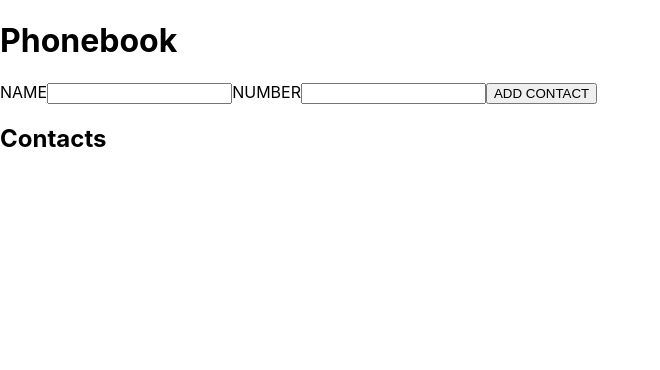
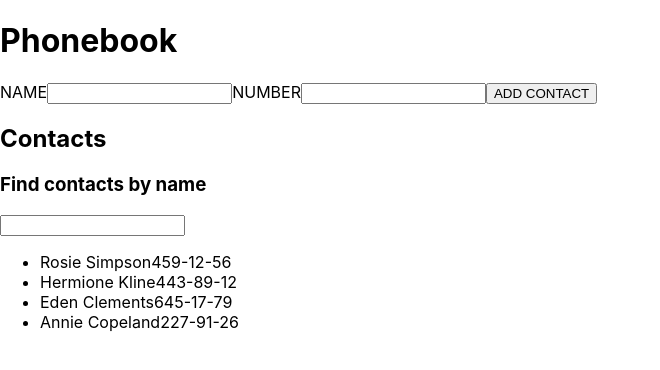
Before and after one commit to ViktoriiaKN/goit-react-hw-02-phonebook, a React (Create React App) app: page / in a window 1280 px wide. Shown: the top 370 px of the page, without its empty margins (0-660 px from the left). Built offline with nearby package versions, Linux system fonts and the light colour scheme.

Commit message:
Працює фільтр

```diff
--- a/src/components/App.jsx
+++ b/src/components/App.jsx
@@ -2,7 +2,17 @@ import { nanoid } from 'nanoid';
 import { Component } from 'react';
 
 export class App extends Component {
-  state = { contacts: [], name: '', filter: '', number: '' };
+  state = {
+    contacts: [
+      { id: 'id-1', name: 'Rosie Simpson', number: '459-12-56' },
+      { id: 'id-2', name: 'Hermione Kline', number: '443-89-12' },
+      { id: 'id-3', name: 'Eden Clements', number: '645-17-79' },
+      { id: 'id-4', name: 'Annie Copeland', number: '227-91-26' },
+    ],
+    name: '',
+    filter: '',
+    number: '',
+  };
 
   handleChange = evt => {
     this.setState({
@@ -35,8 +45,20 @@ export class App extends Component {
       number: '',
     });
 
+  getFilteredContacts = () => {
+    const { contacts, filter } = this.state;
+    const normalizedFilter = filter.toLowerCase();
+
+    return contacts.filter(contact => {
+      const normalizedContactName = contact.name.toLowerCase();
+
+      return normalizedContactName.includes(normalizedFilter);
+    });
+  };
+
   render() {
     const { contacts, name, number } = this.state;
+    const filteredContacts = this.getFilteredContacts();
     return (
       <>
         <h1>Phonebook</h1>
@@ -68,8 +90,14 @@ export class App extends Component {
           </label>
         </form>
         <h2>Contacts</h2>
+        <h3>Find contacts by name</h3>
+        <input
+          name="filter"
+          value={this.state.filter}
+          onChange={this.handleChange}
+        />
         <ul>
-          {contacts.map(({ id, name, number }) => (
+          {filteredContacts.map(({ id, name, number }) => (
             <li key={id}>
               <span>{name}</span>
               <span>{number}</span>
```
